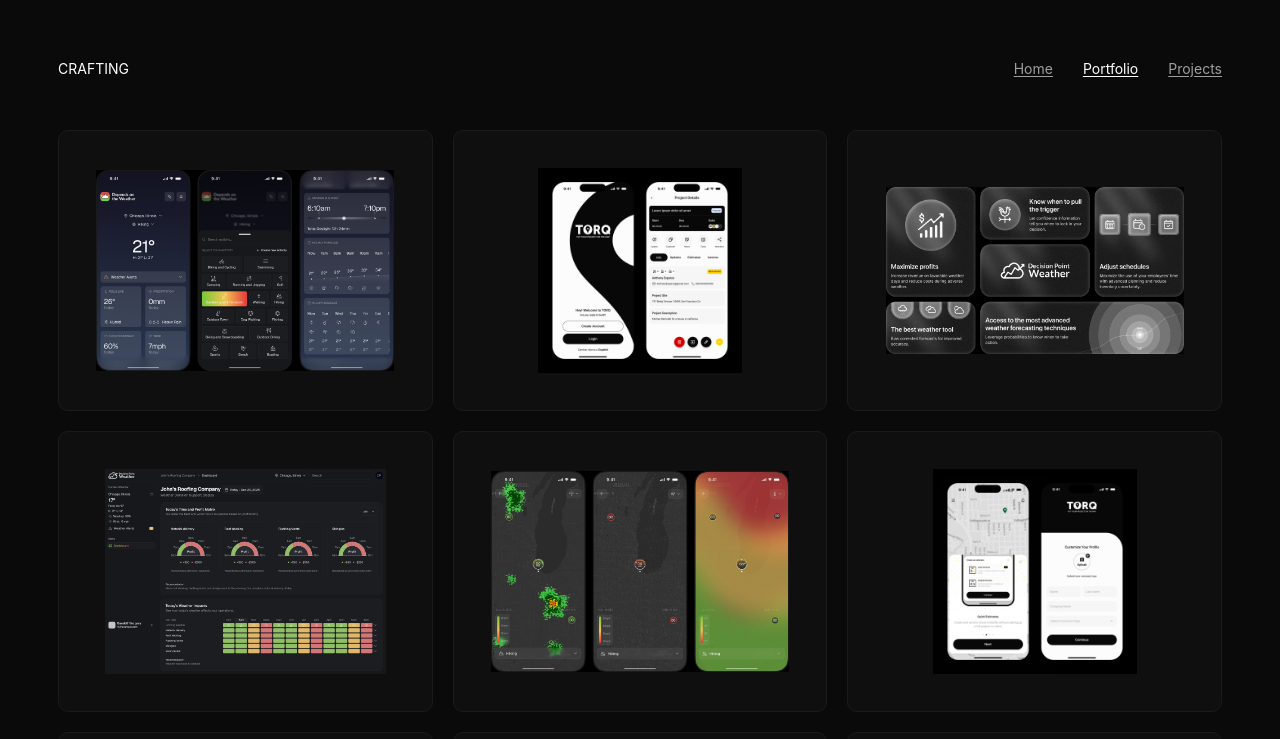
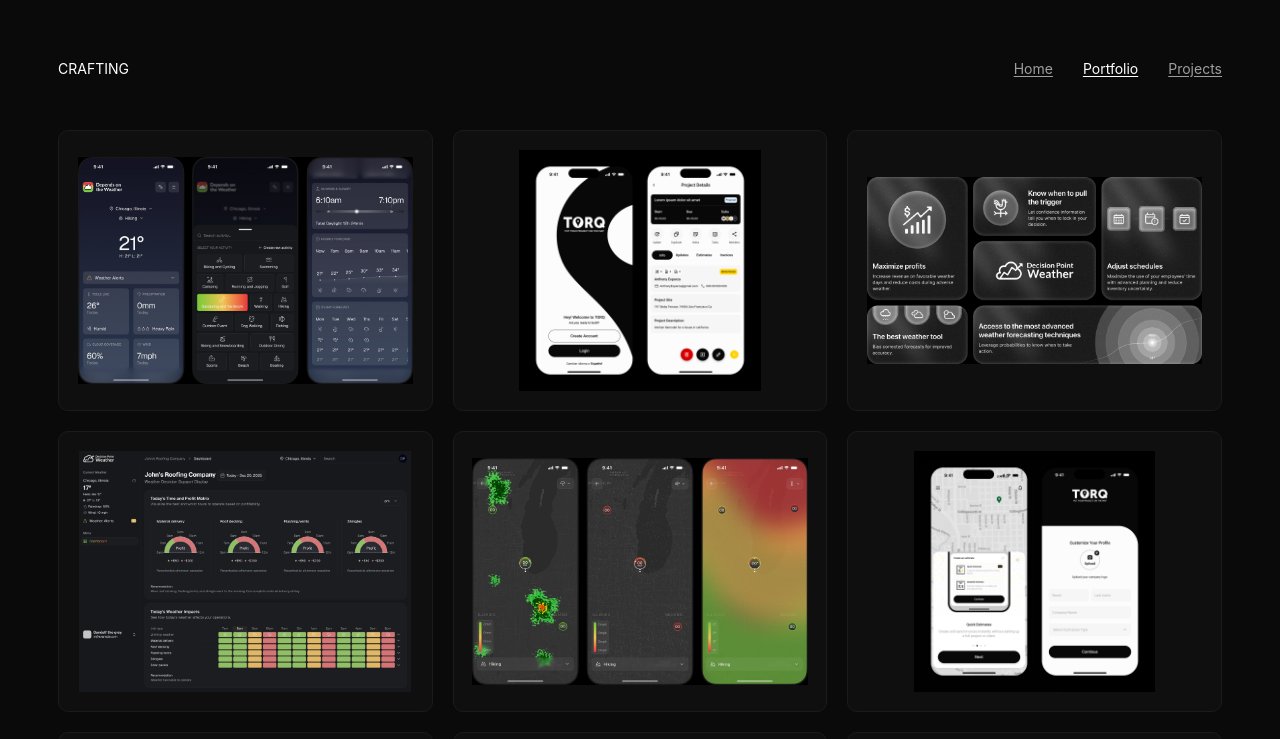
Before and after one commit to eudisalvz/portfolio-claude, a Next.js app: page /portfolio in a window 1280 px wide. Shown: the top 739 px of the page. Built offline with nearby package versions, Linux system fonts and the light colour scheme; a web font is replaced by a local one.

Commit message:
fix: image padding 5% for 90% fill

```diff
--- a/app/portfolio/page.tsx
+++ b/app/portfolio/page.tsx
@@ -22,7 +22,7 @@
   overflow: "hidden",
   cursor: "pointer",
   position: "relative",
-  padding: "10%",
+  padding: "5%",
   boxSizing: "border-box",
   display: "flex",
   alignItems: "center",
```
